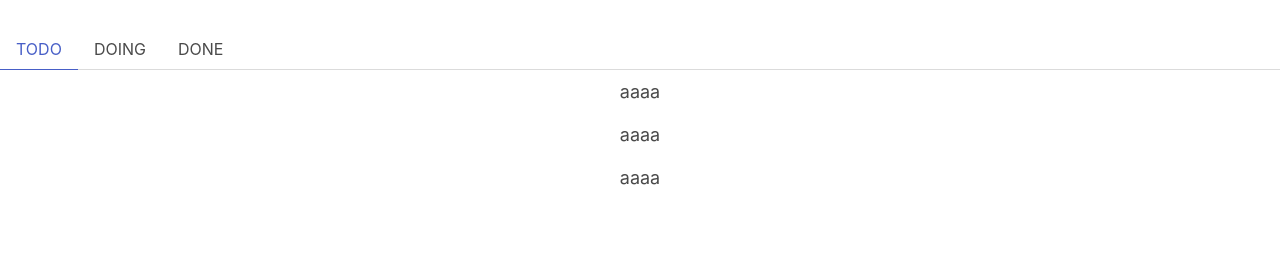
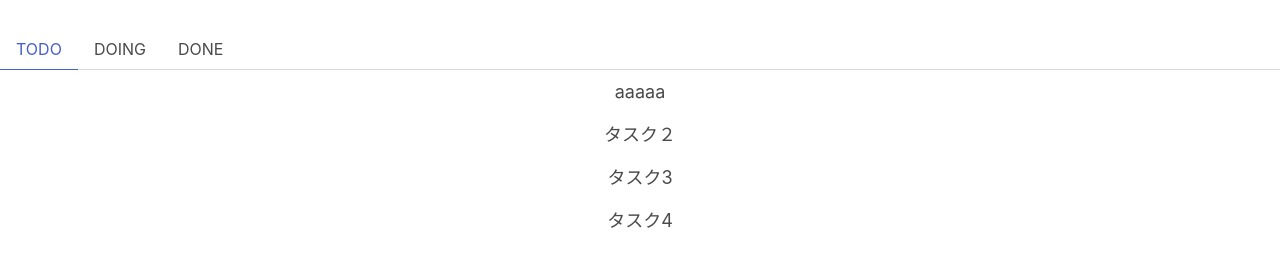
Before and after one commit to dkdk443/react-simple-todo, a React (Create React App) app: page / in a window 1280 px wide. Shown: the part 247-514 px from the top of the page. Built offline with nearby package versions, Linux system fonts and the light colour scheme.

Commit message:
タスク一覧の表示

```diff
--- a/src/App.js
+++ b/src/App.js
@@ -5,6 +5,7 @@ import TodoFilter from './components/TodoFilter';
 import TodoForm from './components/TodoForm';
 
 function App() {
+
   return (
     <div className="App">
       <>
--- a/src/components/TodoItem.js
+++ b/src/components/TodoItem.js
@@ -1,9 +1,9 @@
 import React from 'react'
 
-export default function TodoItem() {
+export default function TodoItem({ id, todo, status}) {
   return (
     <div>
-        <li className="todo">aaaa</li>
+      <li key={id} className="todo">{todo.todo}</li>
     </div>
   )
 }
--- a/src/components/TodoList.js
+++ b/src/components/TodoList.js
@@ -1,14 +1,27 @@
-import React from 'react'
+import React, { useState } from 'react'
 import TodoItem from './TodoItem'
 
 function TodoList() {
+  const [todos, setTodos] = useState([
+    { id: 1, todo: 'aaaaa', status: 1 },
+    { id: 2, todo: 'タスク２', status: 1 },
+    { id: 3, todo: 'タスク3', status: 2 },
+    { id: 4, todo: 'タスク4', status: 3 }
+  ]);
+
+  const [status, setStatus] = useState(1);
+
   return (
     <div>
        <section>
           <ul className="todolist">
-            <TodoItem />
-            <TodoItem />
-            <TodoItem />
+          {
+            todos.map(todo => {
+              return (
+                <TodoItem key={ todo.id } todo={ todo }/>
+              )
+            })
+            }
           </ul>
         </section>
     </div>
```
